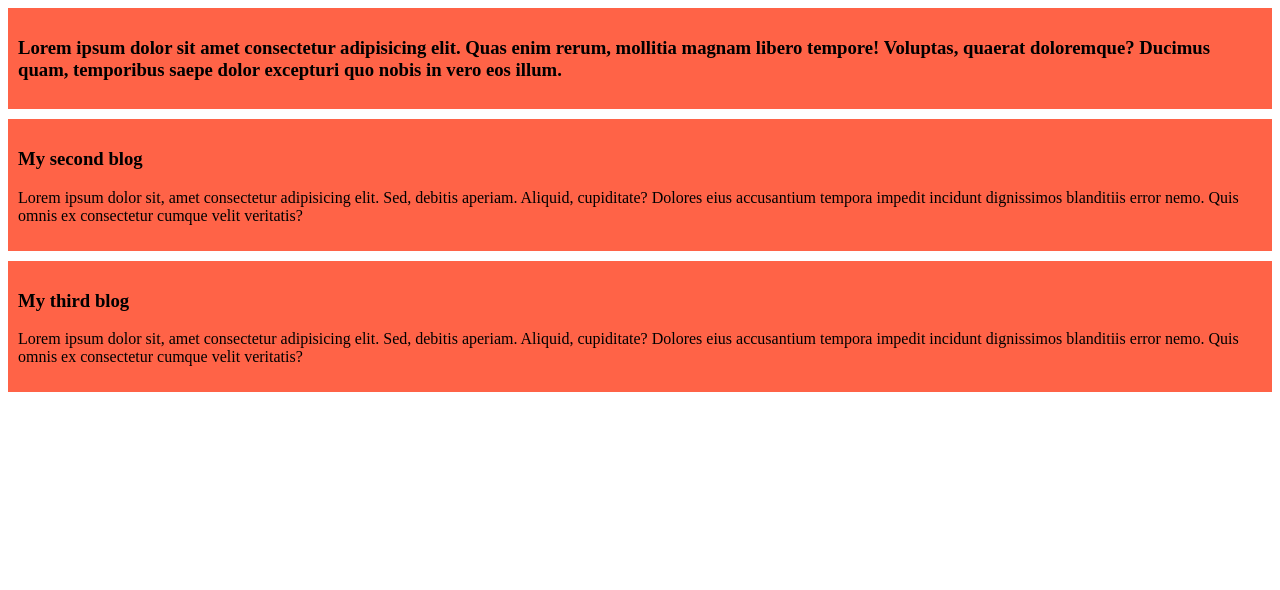
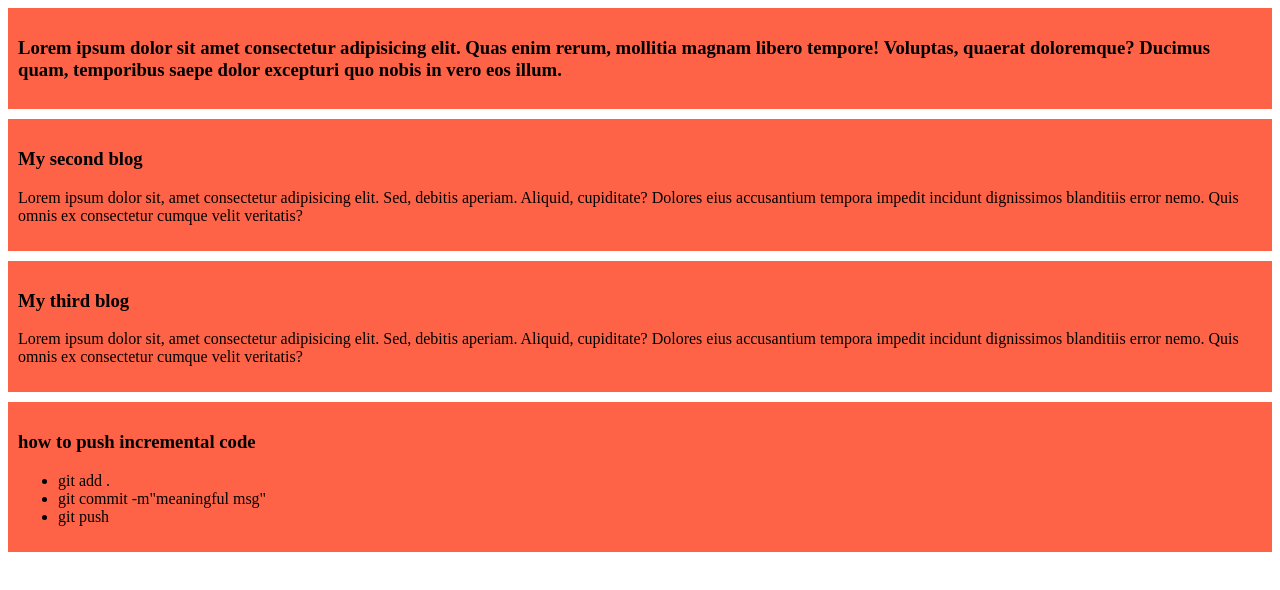
Before and after one commit to sharakhan/my-first-github-repo, a plain HTML site: page index.html in a window 1280 px wide. Drawn offline with Linux system fonts and the light colour scheme.

Commit message:
added list

```diff
--- a/index.html
+++ b/index.html
@@ -29,5 +29,14 @@
             dignissimos blanditiis error nemo. Quis omnis ex consectetur cumque velit
             veritatis?</p>
     </div>
+    <div>
+        <h3>how to push incremental code</h3>
+        <ul>
+            <li>git add .</li>
+            <li>git commit -m"meaningful msg"</li>
+            <li>git push</li>
+        </ul>
+
+    </div>
 </body>
 </html>
```
